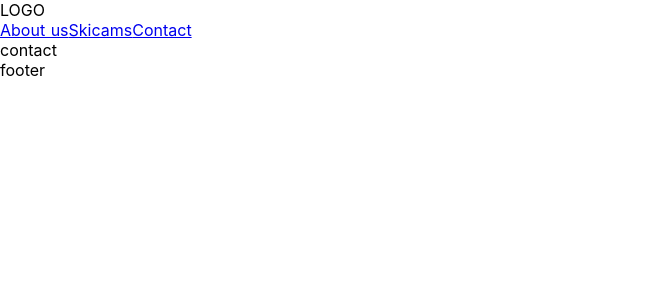
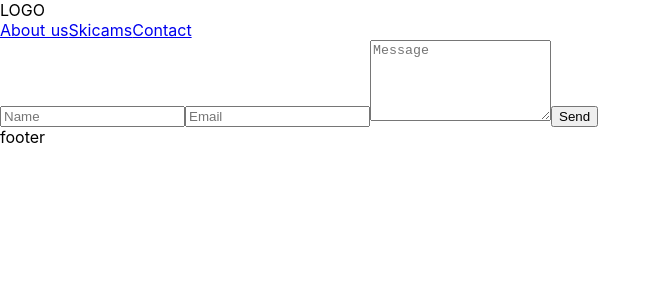
Before and after one commit to fraunos/pgs-test, a Nuxt app: page /contact in a window 1280 px wide. Shown: the top 300 px of the page, without its empty margins (0-661 px from the left). Built offline with nearby package versions, Linux system fonts and the light colour scheme.

Commit message:
form added

```diff
--- a/pages/contact.vue
+++ b/pages/contact.vue
@@ -1,7 +1,12 @@
 <template>
 <section class="container">
-  <div>
-    contact
+  <div class="wrap">
+    <form class="" action="" method="post" @submit.prevent>
+      <input type="text" name="" value="" placeholder="Name" required>
+      <input type="email" name="" value="" placeholder="Email" required>
+      <textarea class="message" name="name" rows="5" placeholder="Message"></textarea>
+      <input class="button" type="submit" name="" value="Send">
+    </form>
   </div>
 </section>
 </template>
```
